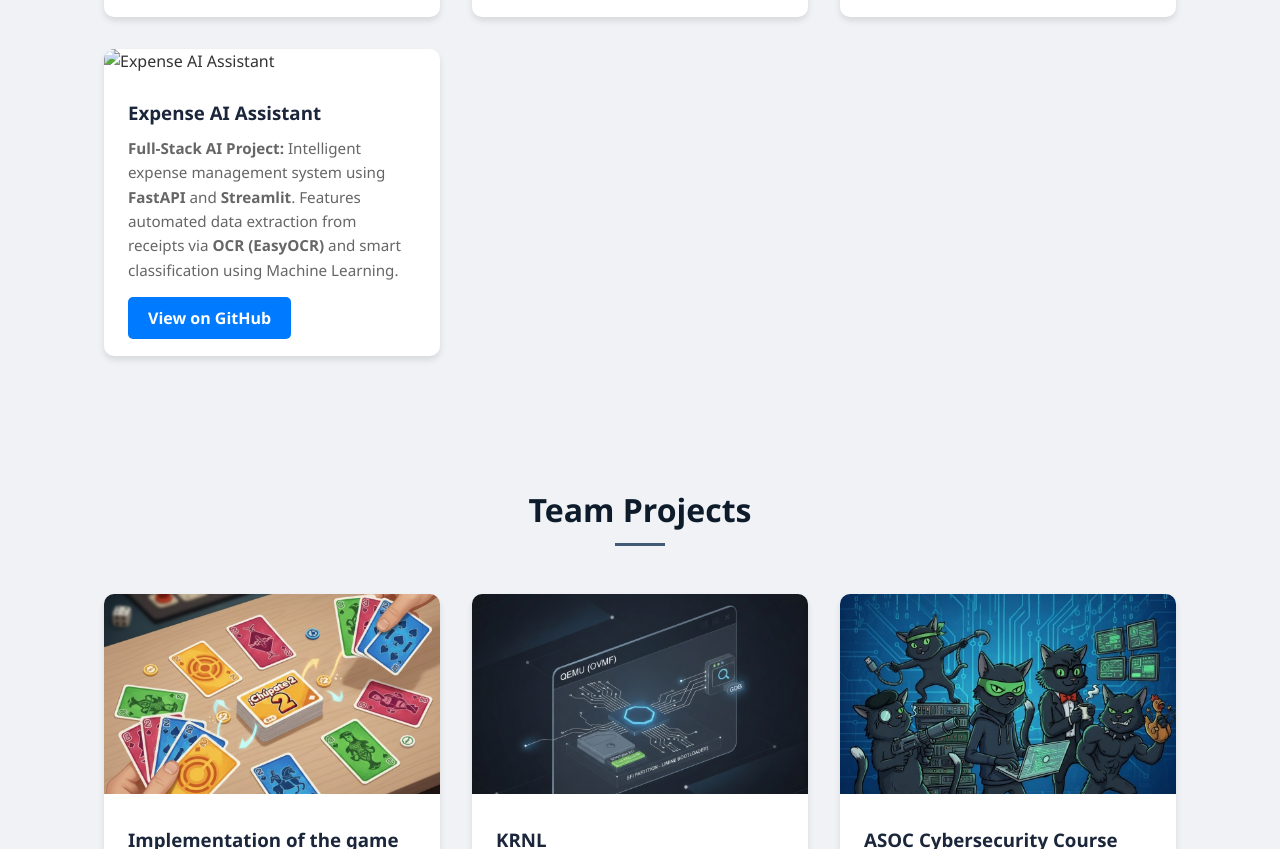
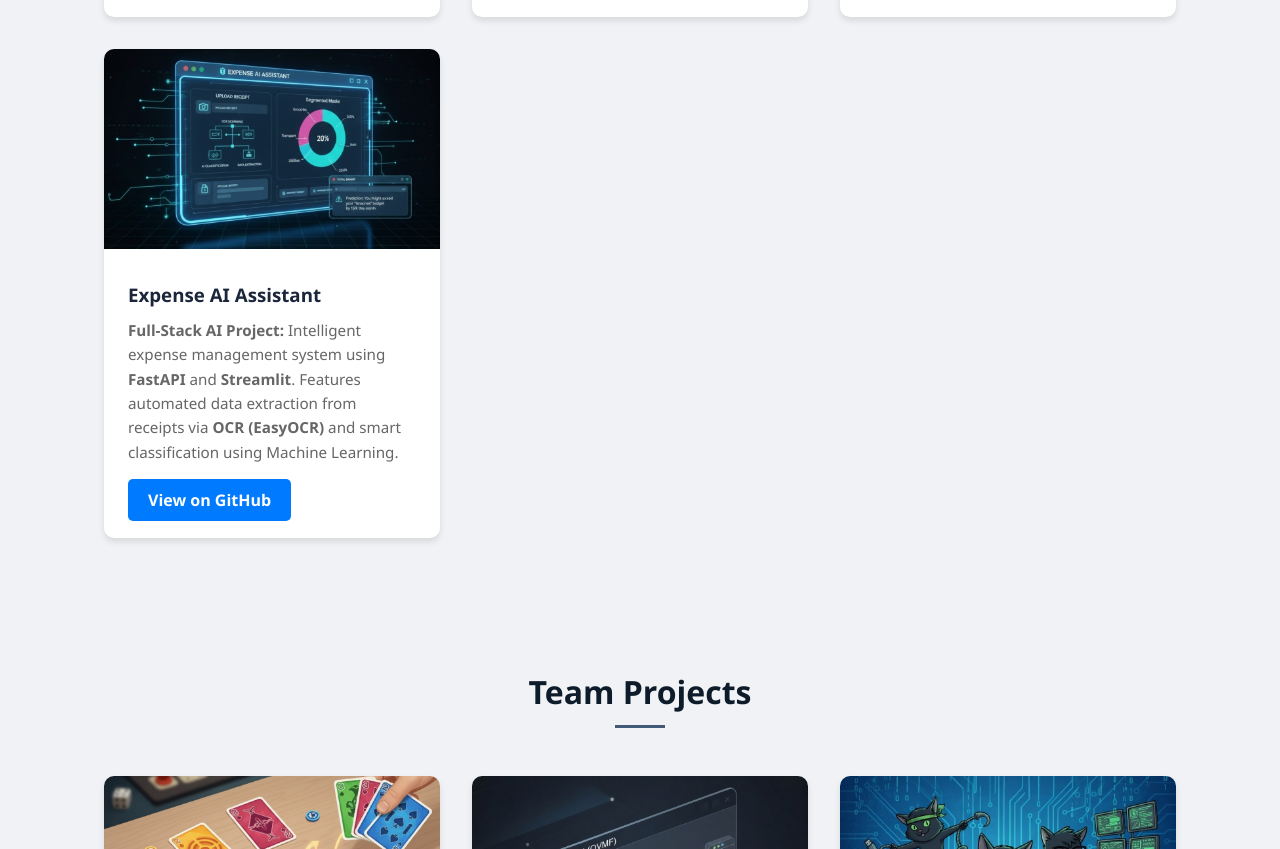
Before and after one commit to DYeicob/portfolio, a plain HTML site: page index.html in a window 1280 px wide. Shown: the part 2798-3647 px from the top of the page. Drawn offline with Linux system fonts and the light colour scheme.

Commit message:
Fix HTML formatting and structure

```diff
--- a/index.html
+++ b/index.html
@@ -132,7 +132,7 @@
             </article>
 
             <article class="card">
-                <img src="img/expense-ai.jpg" alt="Expense AI Assistant" class="card-img">
+                <img src="img/personal-project7.jpg" alt="Personal Project 7" class="card-img">
                 <div class="card-content">
                     <h3>Expense AI Assistant</h3>
                     <p><strong>Full-Stack AI Project:</strong> Intelligent expense management system using <strong>FastAPI</strong> and <strong>Streamlit</strong>. Features automated data extraction from receipts via <strong>OCR (EasyOCR)</strong> and smart classification using Machine Learning.</p>
```
